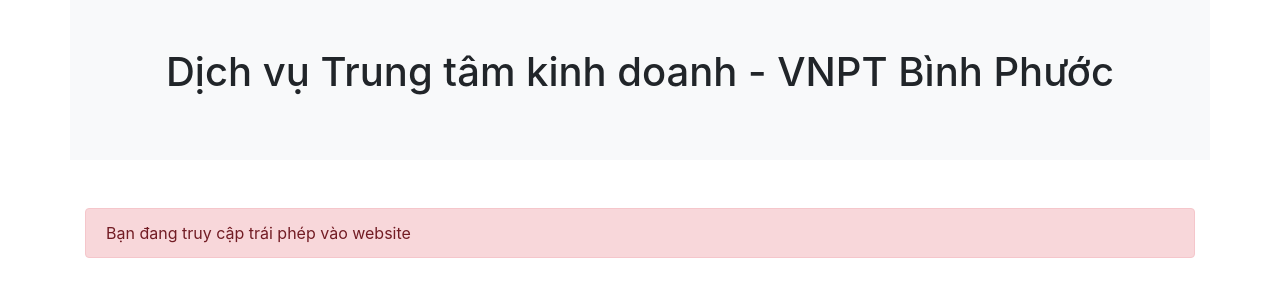
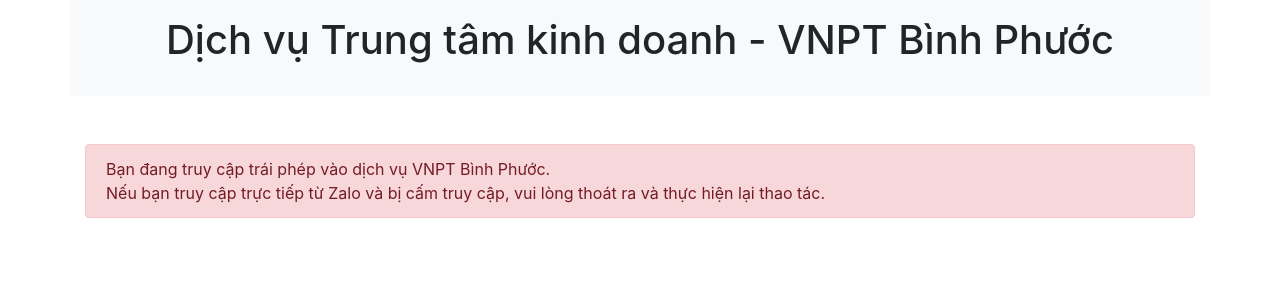
Before and after one commit to quandxbp/vnpt-ttkd, a Django app: page /404 in a window 1280 px wide. Shown: the top 300 px of the page. Run offline with Django 3.2, Linux system fonts and the light colour scheme; parts of the project's set-up code (start-up, migrations or seed data) failed here and were passed over; some libraries are stand-ins or nearby versions.

Commit message:
[CHANGE]

```diff
--- a/zalo_base/templates/zalo_base/404.html
+++ b/zalo_base/templates/zalo_base/404.html
@@ -12,12 +12,14 @@
     <body>
         <section class="container">
             <div class="row">
-                <div class="col-xs-12 col-lg-12 text-center bg-light p-5">
+                <div class="col-xs-12 col-lg-12 text-center bg-light p-3">
                     <h1 class="mb-3">Dịch vụ Trung tâm kinh doanh - VNPT Bình Phước</h1>
                 </div>
             </div>
             <div class="alert alert-danger mt-5" role="alert">
-                Bạn đang truy cập trái phép vào website
+                <span>Bạn đang truy cập trái phép vào dịch vụ VNPT Bình Phước.</span></br>
+                <span>Nếu bạn truy cập trực tiếp từ Zalo và bị cấm truy cập, vui lòng thoát ra và thực hiện lại thao tác.</span>
+
             </div>
         </section>
     </body>
--- a/zalo_base/templates/zalo_base/ccos_manage.html
+++ b/zalo_base/templates/zalo_base/ccos_manage.html
@@ -16,7 +16,7 @@
 
         <section class="container-fluid">
             <div class="row">
-                <div class="col-xs-12 col-lg-12 text-center bg-light p-5">
+                <div class="col-xs-12 col-lg-12 text-center bg-light p-3">
                     <h1 class="mb-3">Dịch vụ Trung tâm kinh doanh - VNPT Bình Phước</h1>
                 </div>
             </div>
--- a/zalo_base/templates/zalo_base/regist_payment.html
+++ b/zalo_base/templates/zalo_base/regist_payment.html
@@ -25,7 +25,7 @@
         <main id="main-content" class='d-none' >
             <section class="container-fluid">
                 <div class="row">
-                    <div class="col-xs-12 col-lg-12 text-center bg-light p-5">
+                    <div class="col-xs-12 col-lg-12 text-center bg-light p-3">
                         <h1 class="mb-3">Dịch vụ Trung tâm kinh doanh - VNPT Bình Phước</h1>
                     </div>
                 </div>
```
